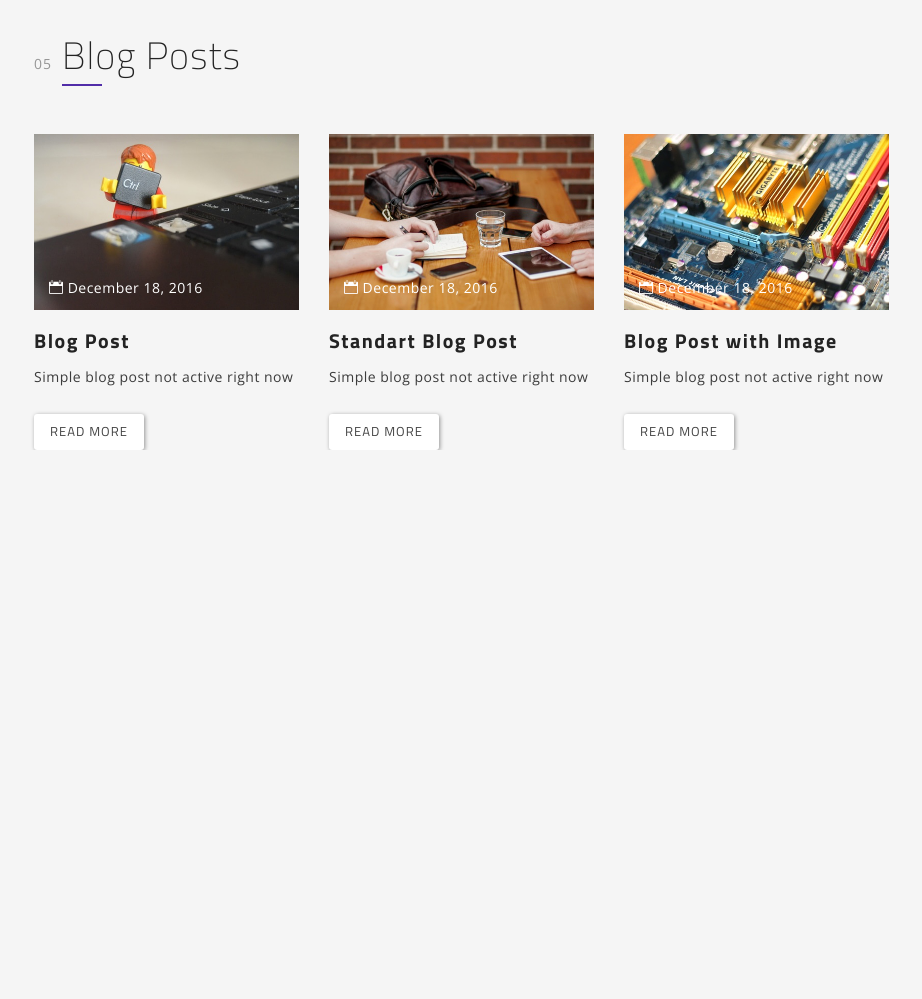
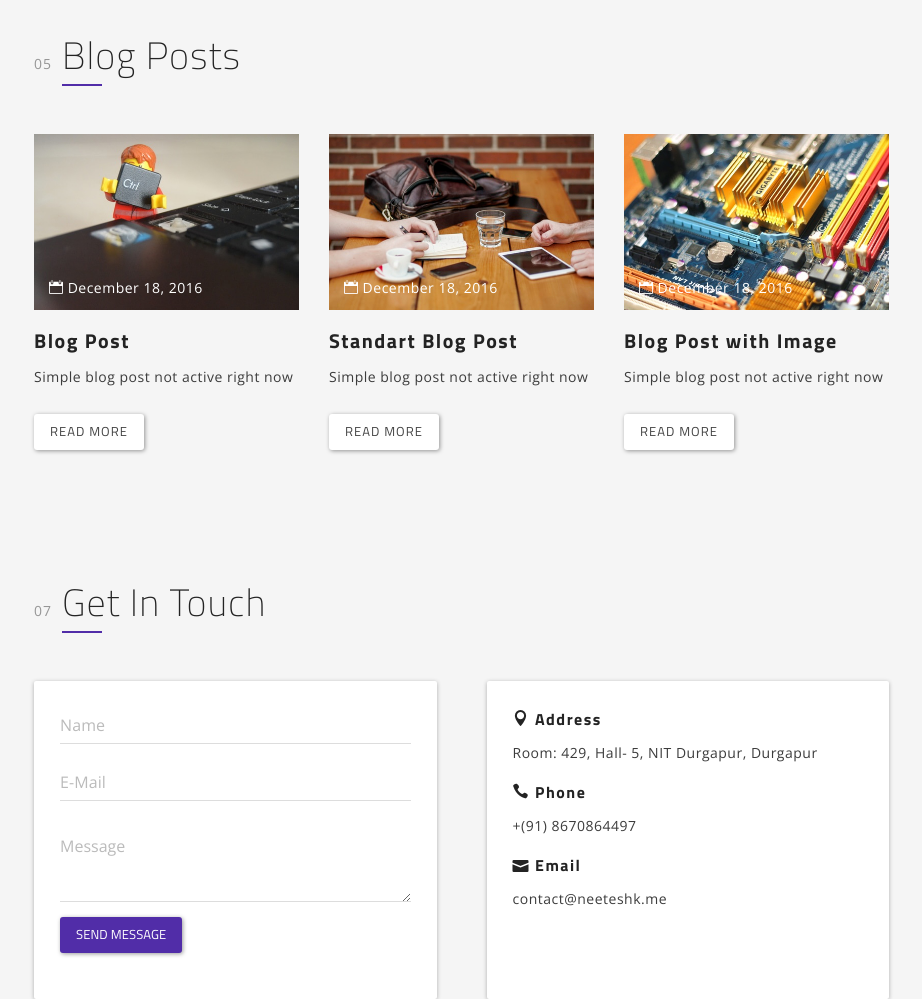
Before and after one commit to kumarneetesh24/kumarneetesh24.github.io, a plain HTML site: page index.html in a window 1280 px wide. Shown: the part 1625-2624 px from the top of the page, without its empty margins (321-1243 px from the left). Before the commit the page ends 2075 px from the top, so only its background shows below. Drawn offline with nearby package versions, Linux system fonts and the light colour scheme.

Commit message:
added contact form and address

```diff
--- a/index.html
+++ b/index.html
@@ -340,7 +340,65 @@
             </div>
         </section>
 
-
+         <section id="contact">
+            <div class="contact-background">
+                <div class="container">
+                    <div class="row">
+                        <div class="col-xs-12 col-sm-9 col-sm-offset-3 contactWrapper">
+                            <div class="section-title">
+                                <h2><span>07</span>Get In Touch</h2>
+                            </div><!-- end Section Title -->
+                            <div class="row">
+                                <div class="col-xs-12 col-sm-6 contact-form">
+                                    <div class="widget">
+                                    <form method="post" id="contactform">
+                                        <div class="input-style">
+                                            <div>
+                                                <input class="form-control" type="text" id="name" name="name" placeholder="Name">
+                                            </div>
+                                            <div>
+                                              <input class="form-control" type="email" id="email" name="email" placeholder="E-Mail">
+                                            </div>
+                                        </div>
+                                        <div class="text-style">
+                                            <textarea class="form-control" name="message" id="message" placeholder="Message"></textarea>
+                                        </div>
+                                        <input type="submit" id="submit" class="btn btn-info" name="submit" value="Send Message">
+                                        <div class="submit-result">
+                                            <p id="success">Your Message has been sent!</p>
+                                            <p id="error">Something went wrong, go back and try again!</p>
+                                        </div>
+                                    </form>
+                                    </div>
+                                </div>
+                                <div class="col-xs-12 col-sm-6 contact-info">
+                                    <div class="widget">
+                                    <ul>
+                                        <li>
+                                            <h3><span class="icon_pin" aria-hidden="true"></span> Address</h3>
+                                            <p>Room: 429, Hall- 5, NIT Durgapur, Durgapur</p>
+                                        </li>
+                                        <li>
+                                            <h3><span class="icon_phone" aria-hidden="true"></span> Phone</h3>
+                                            <p>+(91) 8670864497</p>
+                                        </li>
+                                        <li>
+                                            <h3><span class="icon_mail" aria-hidden="true"></span> Email</h3>
+                                            <p>contact@neeteshk.me</p>
+                                        </li>
+                                    </ul>
+                                    </div>
+                                </div>
+                            </div><!-- end Inner row -->
+                            <!-- Google Maps -->
+                           <!--  <div class="google-maps">
+                                <iframe src="https://www.google.com/maps/embed?pb=!1m18!1m12!1m3!1d109552.19658281952!2d75.78663299928208!3d30.900473636616745!2m3!1f0!2f0!3f0!3m2!1i1024!2i768!4f13.1!3m3!1m2!1s0x391a837462345a7d%3A0x681102348ec60610!2sLudhiana%2C+Punjab+141001!5e0!3m2!1sen!2sin!4v1461389509410" width="100%" height="300" frameborder="0" style="border:0" allowfullscreen></iframe>
+                            </div> -->
+                        </div>
+                    </div><!-- end row -->
+                </div><!-- end container -->
+            </div>
+        </section>
 
         <!-- ##### JAVASCRIPTS ##### -->
         <!-- jQuery Library -->
```
